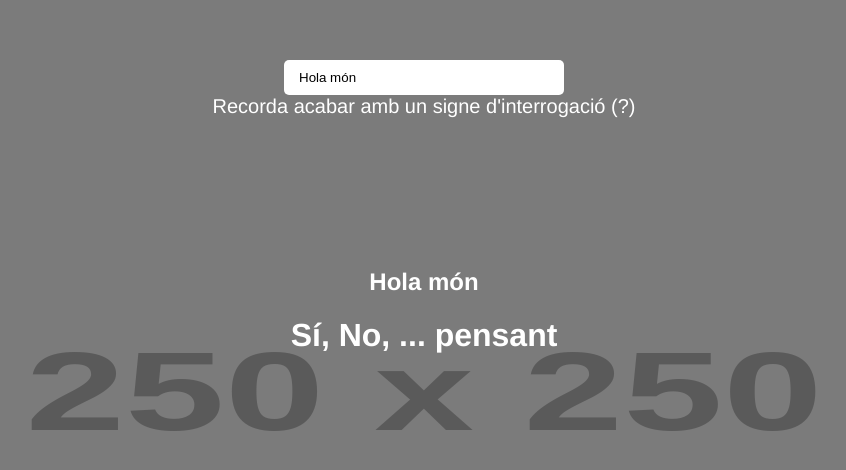
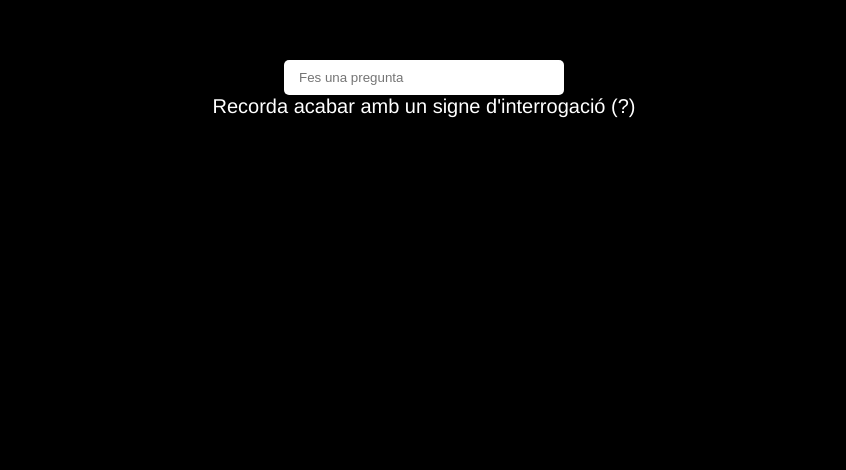
Before and after one commit to masvidal778/03-fonaments, a Vue app: page / in a window 1280 px wide. Shown: the top 470 px of the page, without its empty margins (216-1062 px from the left). Built offline with nearby package versions, Linux system fonts and the light colour scheme.

Commit message:
receiving data from an api, showing the answer and modifying it

```diff
--- a/src/components/Indecision.vue
+++ b/src/components/Indecision.vue
@@ -2,14 +2,33 @@
 export default {
   data() {
     return{
-      question: 'Hola món'
+      question: null,
+      answer: null,
+      img: null,
+      isValidQuestion: false
+    }
+  },
+  methods: {
+    async getAnswer(){
+      this.answer = "Pensant"
+
+      const {answer, image} = await fetch('https://yesno.wtf/api').then( r => r.json())
+
+      this.answer = answer === 'yes' ? 'Sí!':'No!'
+      this.img = image
     }
   },
   watch: {
     question(value, oldValue){
+
+      this.isValidQuestion = false
+
       if(!value.includes('?')) return
 
+      this.isValidQuestion = true
+
       //TODO: Realizar petición HTTP
+      this.getAnswer()
     }
   }
 }
@@ -17,7 +36,7 @@
 </script>
 
 <template>
-  <img src="https://via.placeholder.com/250" alt="bg">
+  <img v-if="img" :src="img" alt="bg">
   <div class="bg-dark"></div>
 
   <div class="indecision-container">
@@ -29,9 +48,9 @@
     >
     <p>Recorda acabar amb un signe d'interrogació (?)</p>
 
-    <div>
+    <div v-if="isValidQuestion">
       <h2>{{ question }}</h2>
-      <h1>Sí, No, ... pensant</h1>
+      <h1>{{ answer }}</h1>
     </div>
 
   </div>
--- /dev/null
+++ b/src/css/styles.css
@@ -0,0 +1,3 @@
+html, body {
+    background-color: black;
+}
--- a/src/main.js
+++ b/src/main.js
@@ -1,4 +1,6 @@
 import { createApp } from 'vue'
 import App from './App.vue'
 
+import './css/styles.css'
+
 createApp(App).mount('#app')
```
